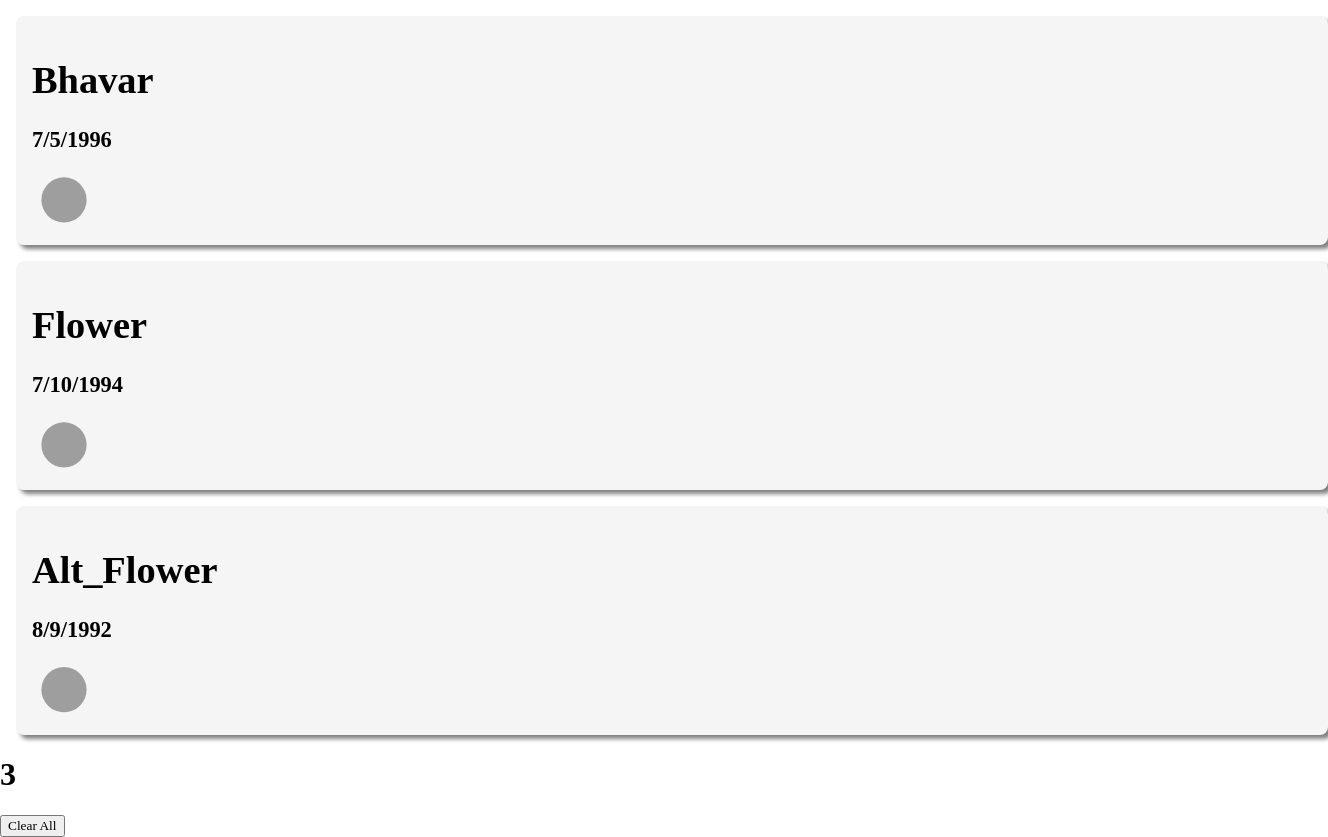
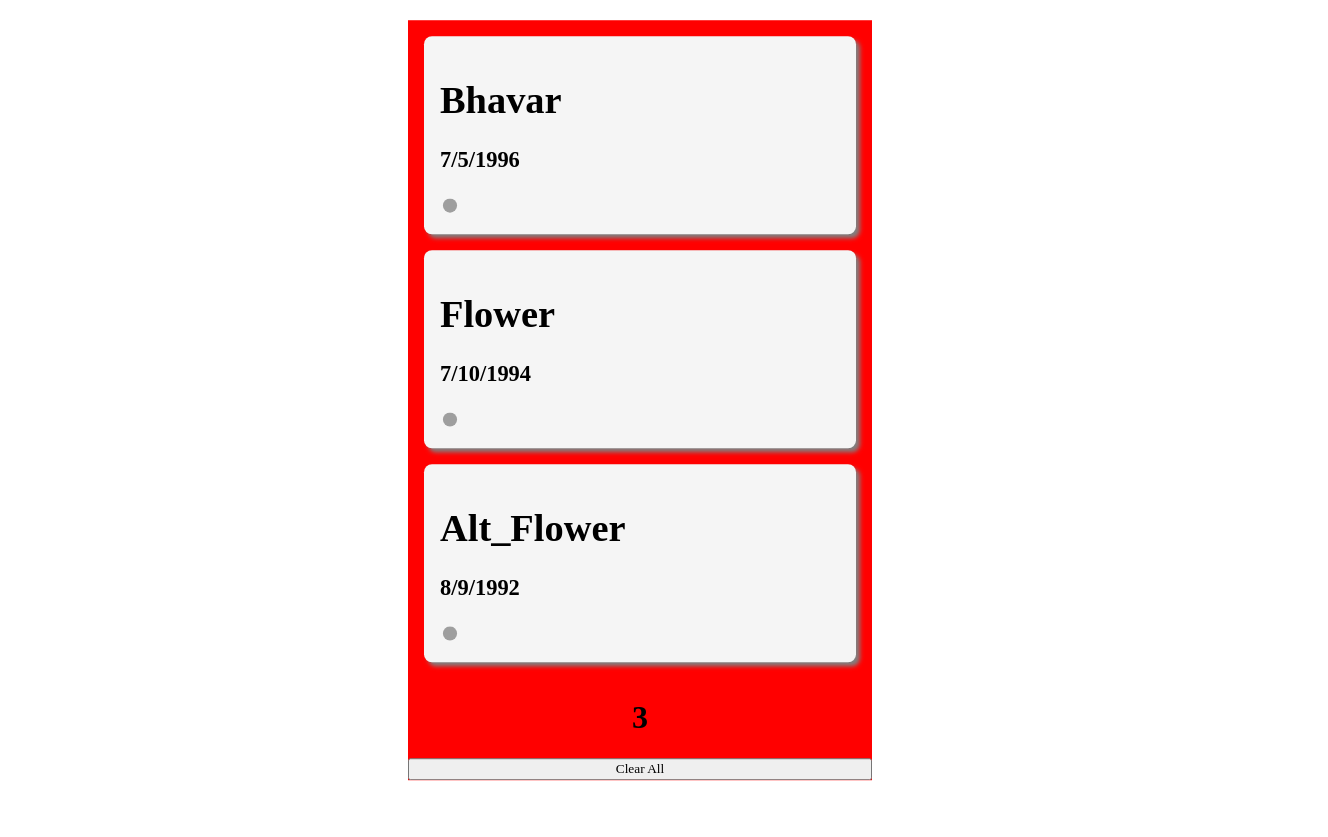
Before and after one commit to german-wings/ReactSandbox, a React app in the folder sample_react_apps/birthday_reminder/: page / in a window 1280 px wide. Shown: the whole page, 1328 px wide, since content can reach past the window. After the commit the page ends 800 px from the top, so only its background shows below. Built offline with nearby package versions, Linux system fonts and the light colour scheme; grey boxes are pictures that could not be loaded.

Commit message:
Added cosmetic changes

```diff
--- /dev/null
+++ b/sample_react_apps/birthday_reminder/src/components/App/App.css
@@ -0,0 +1,21 @@
+* {
+  box-sizing: border-box;
+}
+
+.root_container {
+  width: 100vw;
+  height: 100vh;
+}
+
+.list_component {
+  margin: 0;
+  position: absolute;
+  top: 50%;
+  left: 50%;
+  -ms-transform: translate(-50%, -50%);
+  transform: translate(-50%, -50%);
+  background-color: red;
+  max-width: 70%;
+  display: flex;
+  flex-direction: column;
+}
--- a/sample_react_apps/birthday_reminder/src/components/App/App.js
+++ b/sample_react_apps/birthday_reminder/src/components/App/App.js
@@ -1,8 +1,15 @@
 import React from "react";
 import ListComponent from "../ListComponent/ListComponent";
+import "./App.css";
 
 export const App = () => {
-  return <ListComponent></ListComponent>;
+  return (
+    <div className="root_container">
+      <div className="list_component">
+        <ListComponent></ListComponent>
+      </div>
+    </div>
+  );
 };
 
 export default App;
--- a/sample_react_apps/birthday_reminder/src/components/BirthdayTagComponent/BirthdayComponent.css
+++ b/sample_react_apps/birthday_reminder/src/components/BirthdayTagComponent/BirthdayComponent.css
@@ -1,3 +1,7 @@
+* {
+  box-sizing: border-box;
+}
+
 .item_container {
   background-color: whitesmoke;
   font-size: larger;
@@ -5,8 +9,8 @@
   margin: 1rem;
   border-radius: 0.5rem;
   box-shadow: 0.25rem 0.25rem 0.25rem grey;
-  height: 100%;
-  width: 100%;
+  max-height: 100%;
+  max-width: 100%;
 }
 
 img {
--- a/sample_react_apps/birthday_reminder/src/components/ListComponent/ListComponent.css
+++ b/sample_react_apps/birthday_reminder/src/components/ListComponent/ListComponent.css
@@ -1,4 +1,7 @@
 .card {
   width: 100%;
-  height: 5%;
 }
+
+.no_of_birthday {
+  text-align: center;
+}
--- a/sample_react_apps/birthday_reminder/src/components/ListComponent/ListComponent.js
+++ b/sample_react_apps/birthday_reminder/src/components/ListComponent/ListComponent.js
@@ -23,7 +23,7 @@ const ListComponent = () => {
           );
         })}
       </div>
-      <h1>{data.length}</h1>
+      <h1 className="no_of_birthday">{data.length}</h1>
       <button
         onClick={() => {
           setData([]);
```
